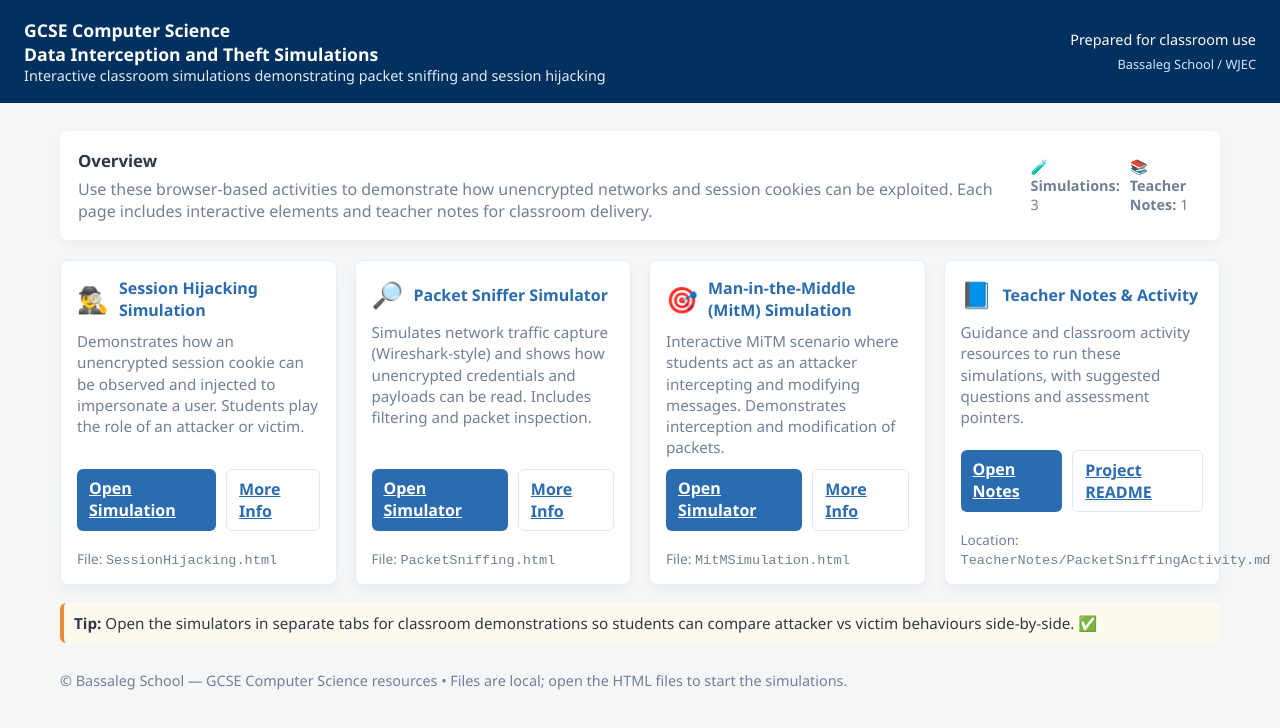
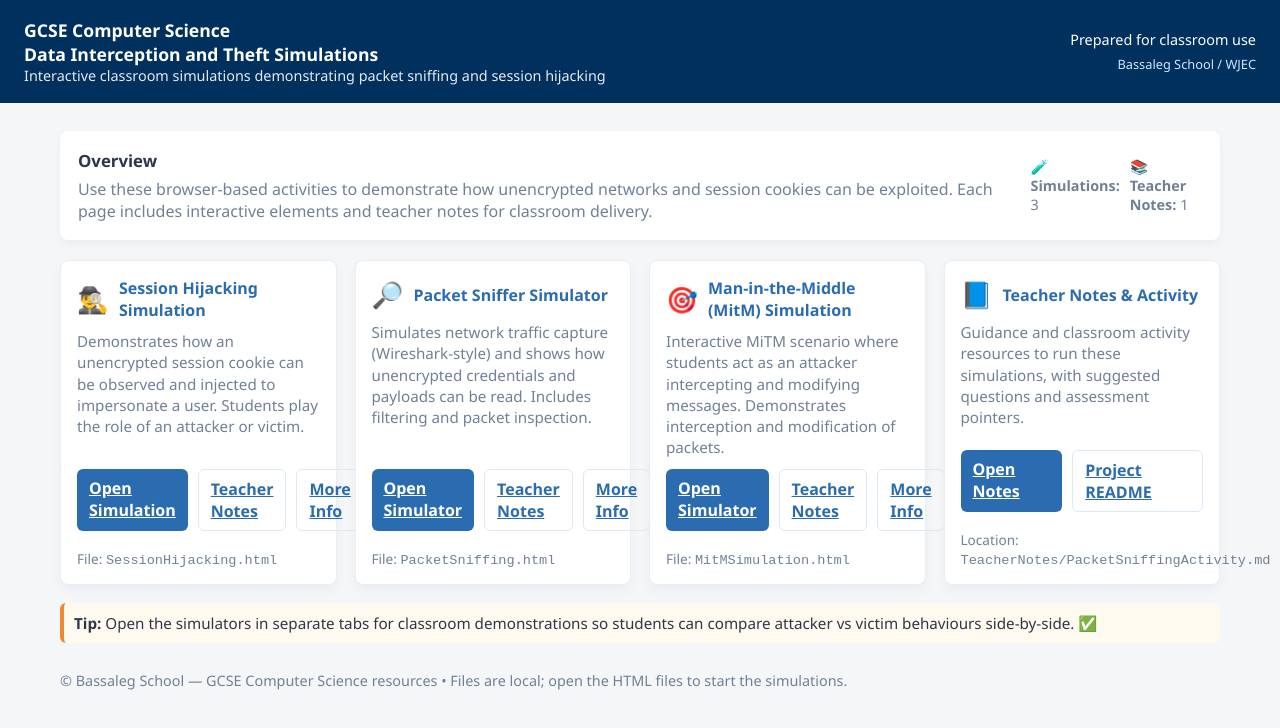
Before and after one commit to Bassaleg-School/DataInterceptionAndTheftSimulators, a plain HTML site: page index.html in a window 1280 px wide. Drawn offline with Linux system fonts and the light colour scheme.

Commit message:
Update README and index.html to include detailed activity descriptions and teacher notes links

```diff
--- a/index.html
+++ b/index.html
@@ -75,6 +75,7 @@
                 <div class="desc">Demonstrates how an unencrypted session cookie can be observed and injected to impersonate a user. Students play the role of an attacker or victim.</div>
                 <div class="actions">
                     <a class="btn btn-primary" href="SessionHijacking.html">Open Simulation</a>
+                    <a class="btn btn-ghost" href="TeacherNotes/SessionHijackingActivity.md">Teacher Notes</a>
                     <a class="btn btn-ghost" href="#" onclick="alert('This opens in the same tab: SessionHijacking.html')">More Info</a>
                 </div>
                 <div style="margin-top:8px;color:var(--muted);font-size:0.85rem">File: <code>SessionHijacking.html</code></div>
@@ -85,6 +86,7 @@
                 <div class="desc">Simulates network traffic capture (Wireshark-style) and shows how unencrypted credentials and payloads can be read. Includes filtering and packet inspection.</div>
                 <div class="actions">
                     <a class="btn btn-primary" href="PacketSniffing.html">Open Simulator</a>
+                    <a class="btn btn-ghost" href="TeacherNotes/PacketSniffingActivity.md">Teacher Notes</a>
                     <a class="btn btn-ghost" href="#" onclick="alert('This opens in the same tab: PacketSniffing.html')">More Info</a>
                 </div>
                 <div style="margin-top:8px;color:var(--muted);font-size:0.85rem">File: <code>PacketSniffing.html</code></div>
@@ -95,6 +97,7 @@
                 <div class="desc">Interactive MiTM scenario where students act as an attacker intercepting and modifying messages. Demonstrates interception and modification of packets.</div>
                 <div class="actions">
                     <a class="btn btn-primary" href="MitMSimulation.html">Open Simulator</a>
+                    <a class="btn btn-ghost" href="TeacherNotes/MitMActivity.md">Teacher Notes</a>
                     <a class="btn btn-ghost" href="#" onclick="alert('This opens in the same tab: MitMSimulation.html')">More Info</a>
                 </div>
                 <div style="margin-top:8px;color:var(--muted);font-size:0.85rem">File: <code>MitMSimulation.html</code></div>
```
Also changed, not shown: 1 other file.
